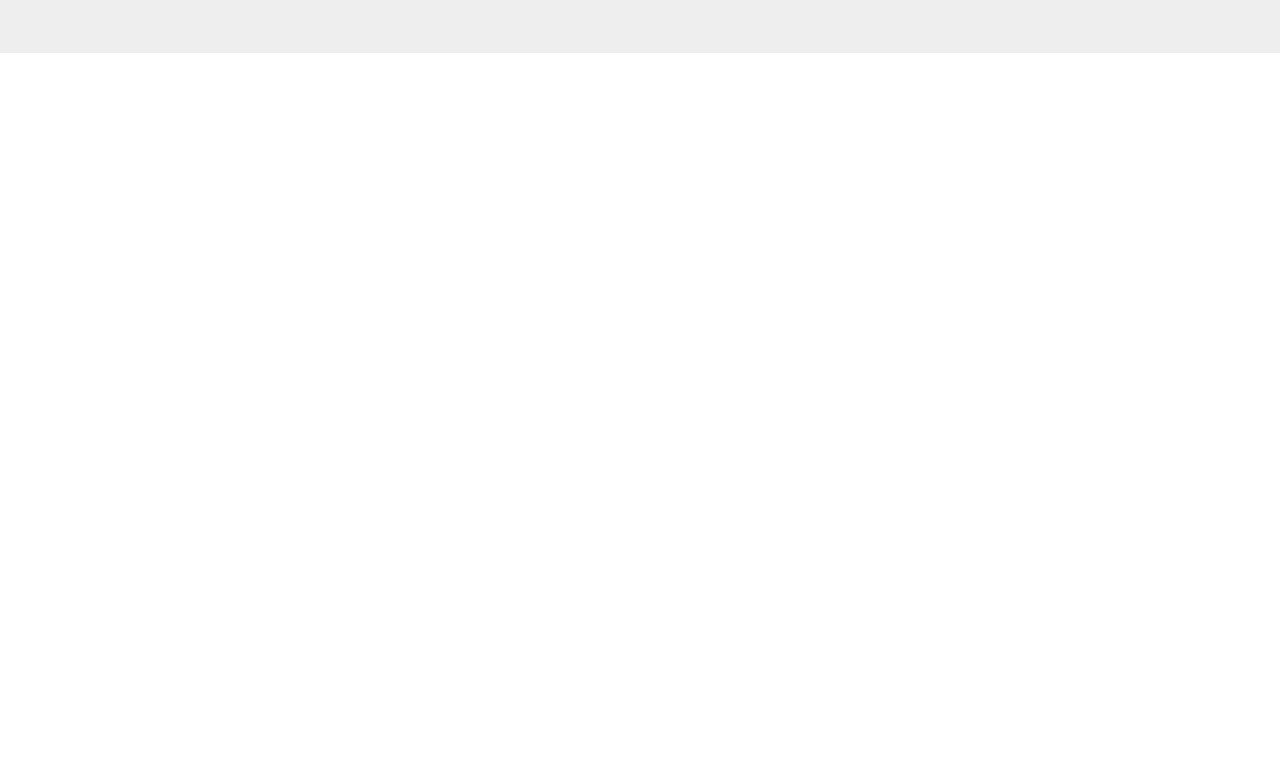
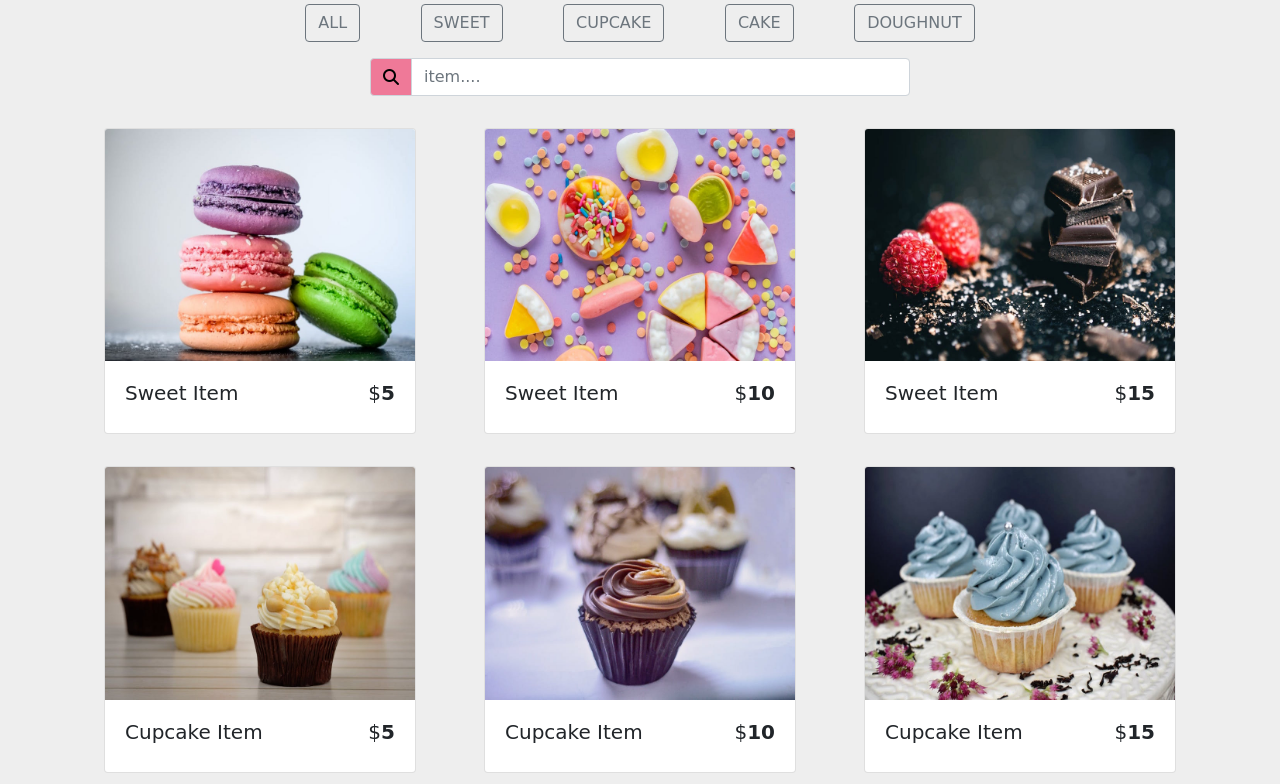
Before and after one commit to hidayatinfy/cart-web-ui, a plain HTML site: page index.html in a window 1280 px wide. Shown: the part 221-1005 px from the top of the page. Before the commit the page ends 800 px from the top, so only its background shows below. Drawn offline with Linux system fonts and the light colour scheme.

Commit message:
Working on search feature

```diff
--- a/assets/css/styles.css
+++ b/assets/css/styles.css
@@ -199,7 +199,15 @@ body{
   padding-right: 15px;
   padding-left: 15px;
 }
-
+.col-md-6 {
+  -ms-flex: 0 0 50%;
+  flex: 0 0 50%;
+  max-width: 50%;
+}
+.search-box {
+  background: #ef7998;
+  color: #000000;
+}
 @media (min-width: 576px){
   .col-sm-6 {
       -ms-flex: 0 0 50%;
--- a/assets/js/ourStore.js
+++ b/assets/js/ourStore.js
@@ -194,10 +194,14 @@ let hideItem = () => {
     Function :  displayProduct()
     Purpose: It will used to Display Product
 */
+let currentItems =[];
 let displayProduct = (category) => {
     hideItem();
+    currentItems =[];
     let productList = storeItem1.map(function(data,index){
         if(data.category == category){
+            currentItems.push(data);
+            // console.log(data);
             data.item.map(function(data1,index1){
                 singleStoreItem(data1,index1,data.category);
             });
@@ -206,6 +210,7 @@ let displayProduct = (category) => {
                 singleStoreItem(data1,index1,'');
             });
         }
+        // console.log(currentItems);
     });
 }
 
@@ -352,3 +357,29 @@ displayProduct1("all");
 displayBtn();
 
 cartData();
+
+
+const filter = () => {
+    let getInputValue = document.querySelector('#search-item').value;
+    let itemsList = document.querySelectorAll('.store-item');
+
+
+
+        currentItems.map(function(data1,index1){
+            if(data1.name.indexOf(getInputValue) < 0){
+                console.log(data1);
+            }
+        });
+
+
+       // let i;
+        // for(i=0; i < itemsList.length; i++){
+        //     if (itemsList[i].textContent.includes(getInputValue)){
+        //         // itemsList[i].style.display = 'block';
+        //         filterdArray.push(itemsList[i])
+        //      } else {
+        //            itemsList[i].style.display = 'none';
+        //     }
+        // }
+        // console.log(filterdArray);
+}
--- a/index.html
+++ b/index.html
@@ -65,12 +65,26 @@
                   </div>
                 </div>
 
+                <div class="row">
+                  <div class="col-10 mx-auto col-md-6">
+                    <form>
+                      <div class="input-group mb-3">
+                        <div class="input-group-prepend ">
+                          <span class="input-group-text search-box" id="search-icon"><i class="fa fa-search" aria-hidden="true"></i></span>
+                        </div>
+                        <input type="text" class="form-control" placeholder="item...."onkeyup="filter()" id="search-item">
+                      </div>
+
+                    </form>
+                  </div>
+                </div>
+
                 <!-- store  items-->
                 <div class="row" id="store-items"></div>
             </div>
           </section>
 
-          <!-- <script type="text/javascript" src="assets/js/ourStore.js"></script> -->
-          <script type="text/javascript" src="assets/js/test.js"></script>
+          <script type="text/javascript" src="assets/js/ourStore.js"></script>
+          <!-- <script type="text/javascript" src="assets/js/test.js"></script> -->
       </body>
   </html>
```
